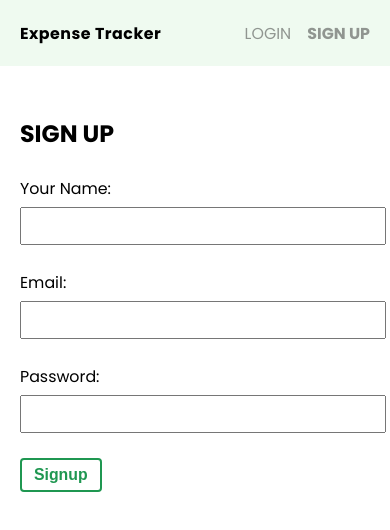
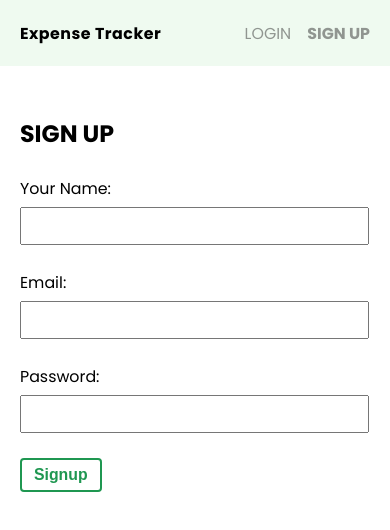
Before and after one commit to Naincy31/expense-tracker, a React (Create React App) app: page /signup in a window 390 px wide. Shown: the top 530 px of the page. Built offline with nearby package versions, Linux system fonts and the light colour scheme; no server answers.

Commit message:
form inputs resize

```diff
--- a/src/pages/login/Login.module.css
+++ b/src/pages/login/Login.module.css
@@ -27,4 +27,8 @@
         font-size: 0.9em;
     }
 
+    .login-form input{
+        width: 95%;
+    }
+
   }
--- a/src/pages/signup/Signup.module.css
+++ b/src/pages/signup/Signup.module.css
@@ -27,4 +27,8 @@
         font-size: 0.9em;
     }
 
+    .signup-form input{
+        width: 95%;
+    }
+
   }
```
